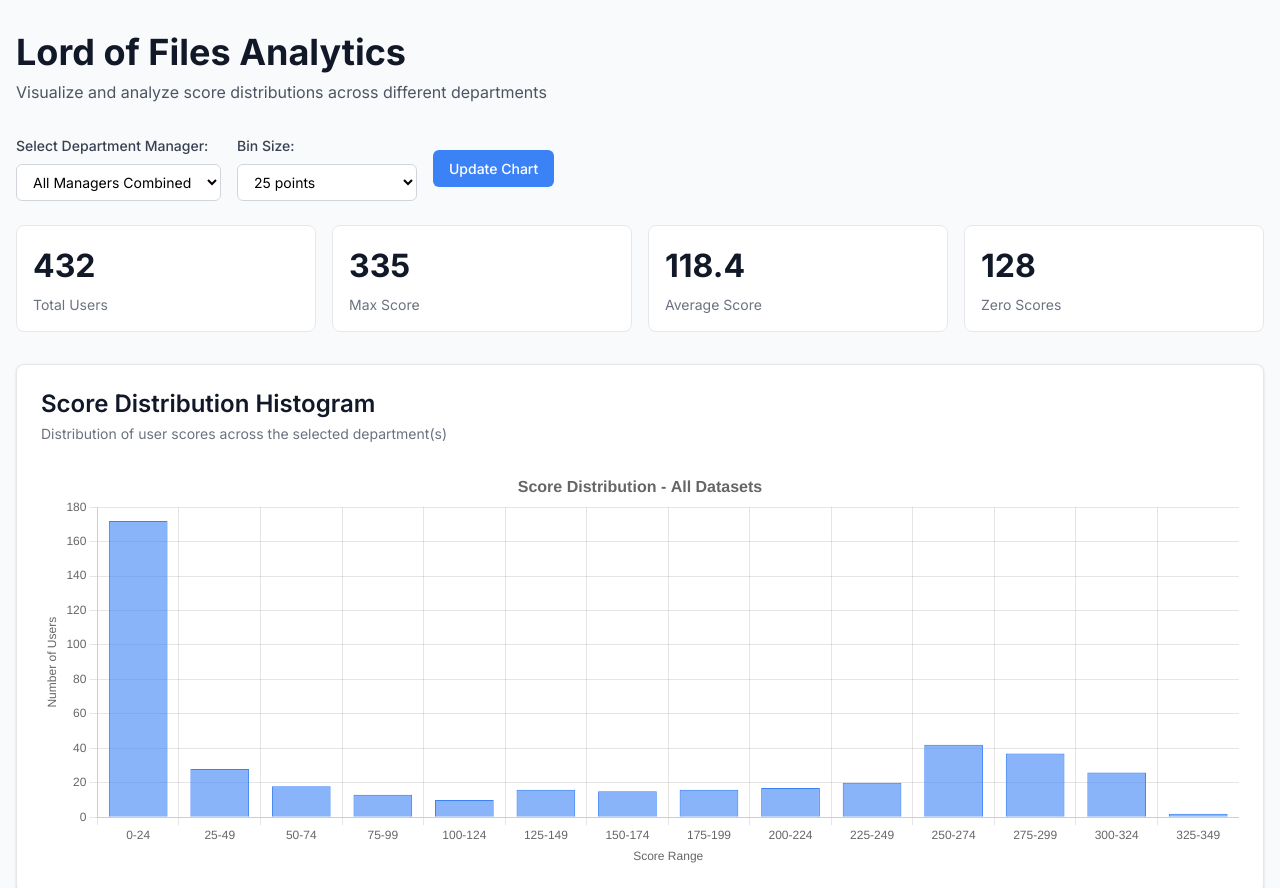
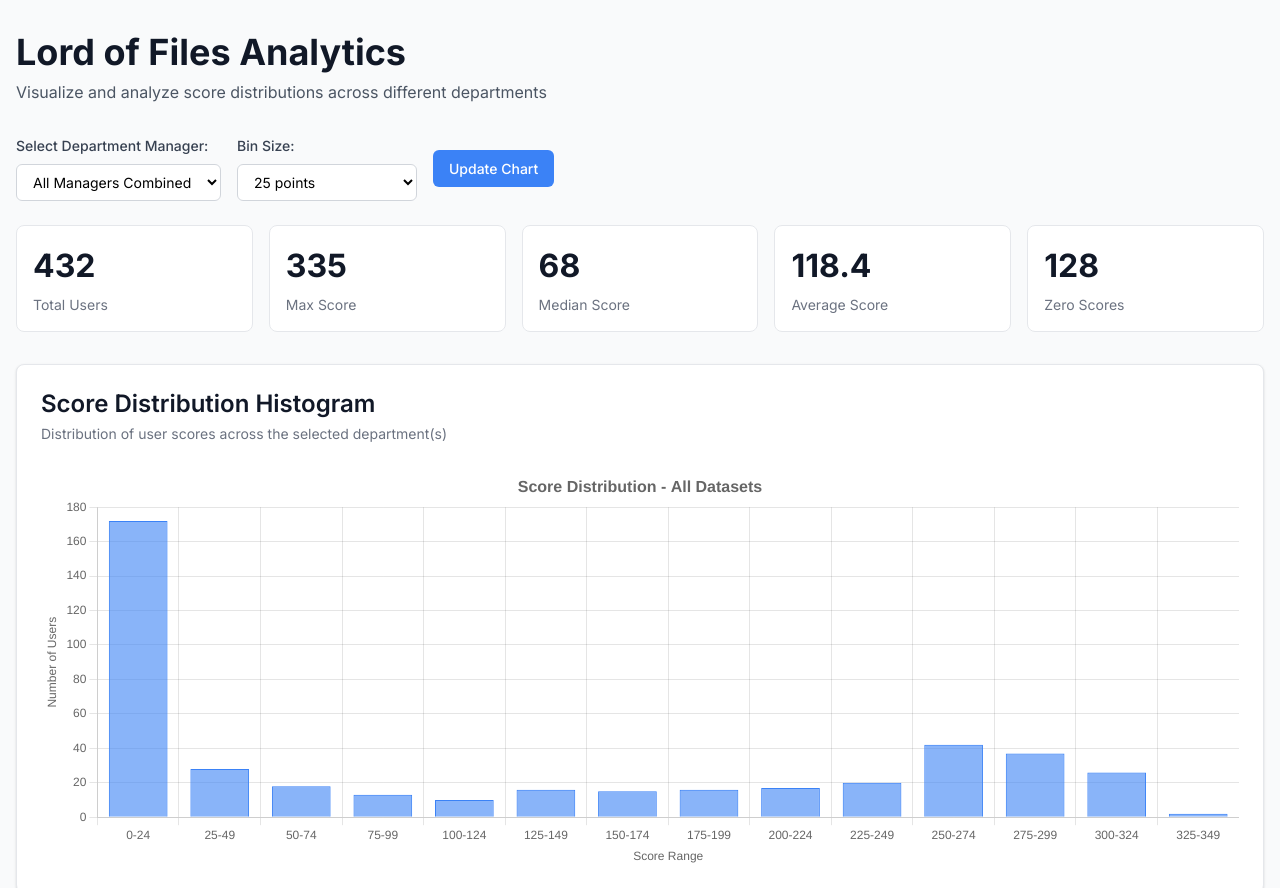
Before and after one commit to yylai/lordoffiles, a plain HTML site: page index.html in a window 1280 px wide. Shown: the top 888 px of the page. Drawn offline with nearby package versions, Linux system fonts and the light colour scheme.

Commit message:
Add median score statistic to dashboard
- Add median score calculation and display card positioned after max score
- Implement proper median calculation handling both even and odd array lengths
- Enhance statistical overview with additional central tendency measure

🤖 Generated with [Claude Code](https://claude.ai/code)

Co-Authored-By: Claude <noreply@anthropic.com>

```diff
--- a/index.html
+++ b/index.html
@@ -177,6 +177,10 @@
             <div class="stat-card">
                 <div class="stat-value" id="maxScore">-</div>
                 <div class="stat-label">Max Score</div>
+            </div>
+            <div class="stat-card">
+                <div class="stat-value" id="medianScore">-</div>
+                <div class="stat-label">Median Score</div>
             </div>
             <div class="stat-card">
                 <div class="stat-value" id="avgScore">-</div>
@@ -2464,9 +2468,16 @@
             const maxScore = Math.max(...scores);
             const zeroScores = scores.filter(score => score === 0).length;
 
+            // Calculate median
+            const sortedScores = [...scores].sort((a, b) => a - b);
+            const medianScore = sortedScores.length % 2 === 0
+                ? (sortedScores[sortedScores.length / 2 - 1] + sortedScores[sortedScores.length / 2]) / 2
+                : sortedScores[Math.floor(sortedScores.length / 2)];
+
             document.getElementById('totalUsers').textContent = totalUsers.toLocaleString();
             document.getElementById('avgScore').textContent = avgScore.toFixed(1);
             document.getElementById('maxScore').textContent = maxScore.toLocaleString();
+            document.getElementById('medianScore').textContent = medianScore.toLocaleString();
             document.getElementById('zeroScores').textContent = zeroScores.toLocaleString();
         }
 
```
